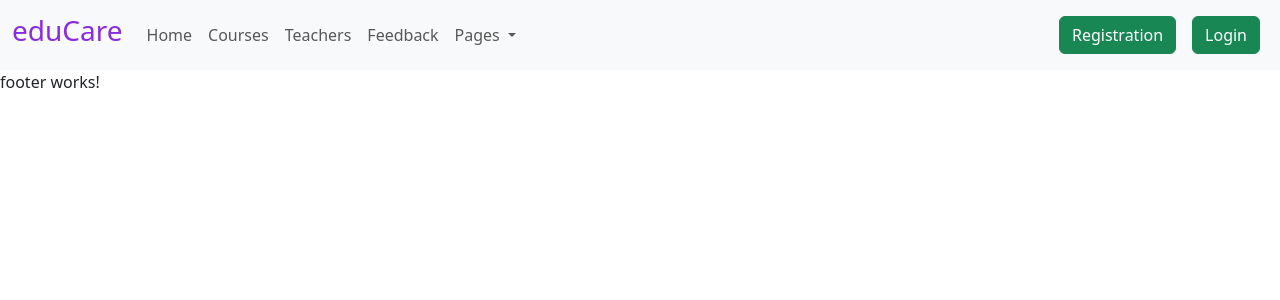
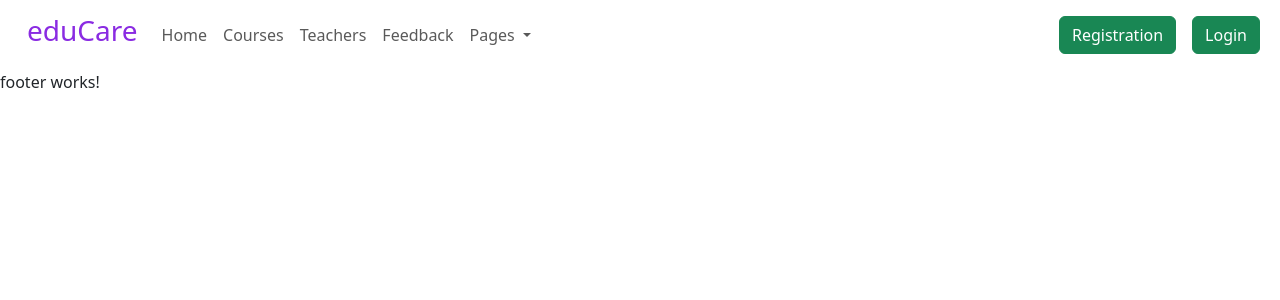
Before and after one commit to saima2208/LMS_Frontend, an Angular app: page / in a window 1280 px wide. Shown: the top 300 px of the page. Built offline with nearby package versions, Linux system fonts and the light colour scheme.

Commit message:
header update

```diff
--- a/src/app/header/header.component.html
+++ b/src/app/header/header.component.html
@@ -1,7 +1,8 @@
  <!-- Example Code Start-->
- <nav class="navbar navbar-expand-lg bg-body-tertiary ">
+ <nav class="navbar navbar-expand-lg " style="background-color: solid;">
+  <!-- bg-body-tertiary -->
   <div class="container-fluid">
-    <a class="navbar-brand"  href="#"><h3 style="color: blueviolet;">eduCare</h3></a>
+    <a class="navbar-brand"  href="#"><h3 style="color: blueviolet;margin-left: 15px;">eduCare</h3></a>
      <button class="navbar-toggler" type="button" data-bs-toggle="collapse" data-bs-target="#navbarSupportedContent" aria-controls="navbarSupportedContent" aria-expanded="false" aria-label="Toggle navigation">
       <span class="navbar-toggler-icon"></span>
     </button>
```
